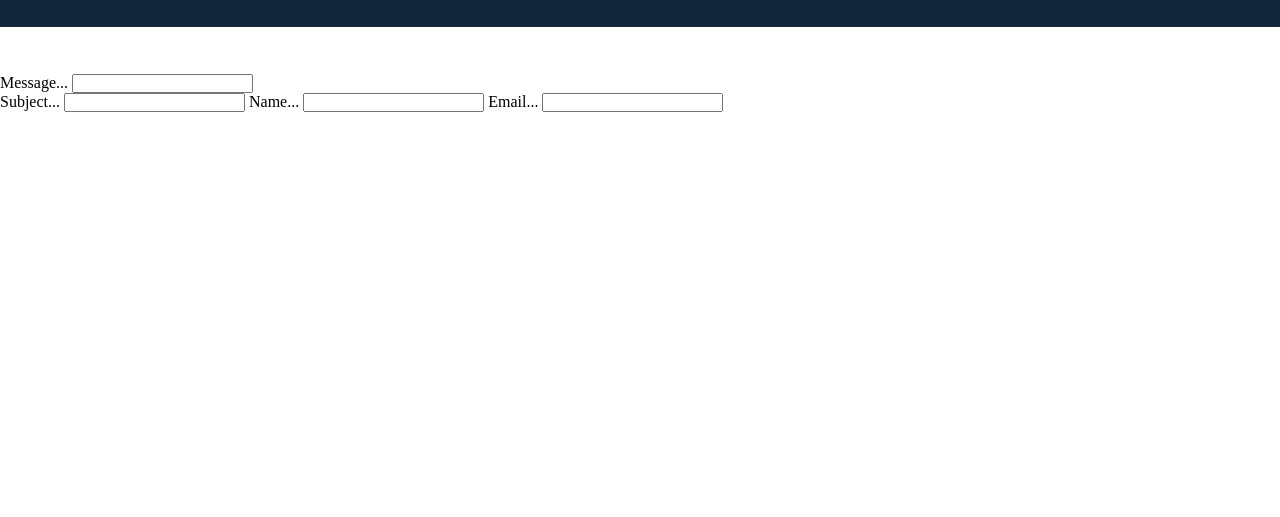
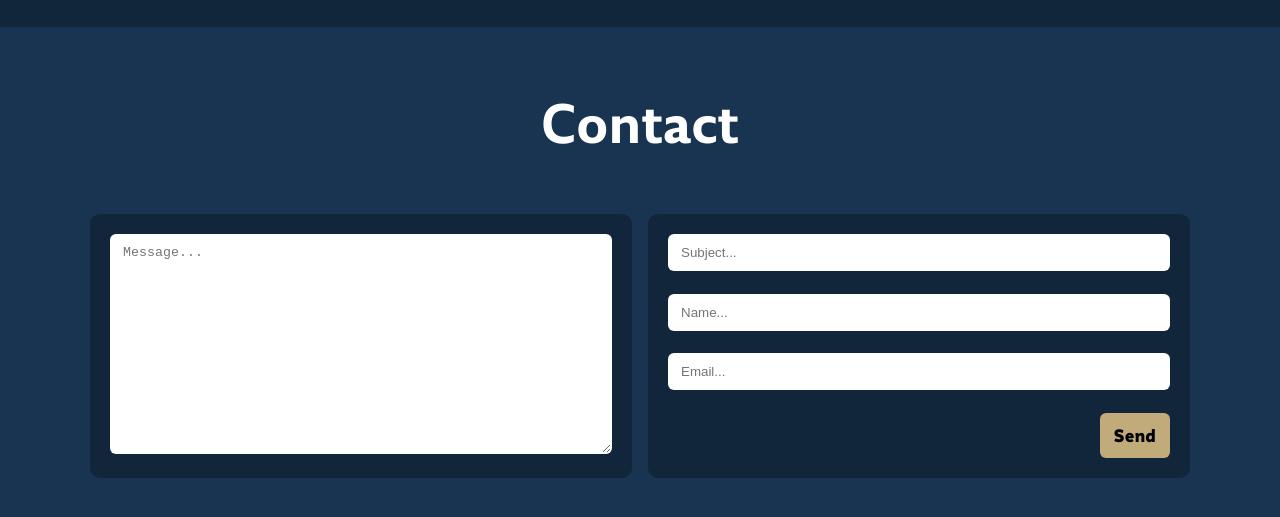
Before and after one commit to Billywebdev/Lab-1-HTML-CSS, a plain HTML site: page Contact.html in a window 1280 px wide. Shown: the part 183-700 px from the top of the page. Drawn offline with Linux system fonts and the light colour scheme.

Commit message:
Added CSS for Contact.html

```diff
--- /dev/null
+++ b/Contact.css
@@ -0,0 +1,140 @@
+/* Main contact page container: centered flex layout matching other pages */
+.contact-container {
+    display: flex;
+    flex-direction: column;
+    align-items: center;
+    background-color: #183450;
+    gap: 20px;
+    padding: 40px 5%;
+    min-height: calc(100vh - 200px);
+    width: 100%;
+    box-sizing: border-box;
+}
+
+/* Contact page title styling */
+.contact-title h1 {
+    font-size: 52px;
+    color: #ffffff;
+    margin: 0 0 10px 0;
+    padding: 20px;
+}
+
+/* Contact form: two-column flexbox layout with Message on left, inputs on right */
+.contact-form {
+    display: flex;
+    gap: 16px;
+    align-items: stretch;
+    width: 100%;
+    max-width: 1100px;
+    margin: 0 auto;
+    /* centers the whole form so the column seam is at page center */
+}
+
+/* Shared styling for both form columns: dark background with rounded corners */
+.contact-form .form-left,
+.contact-form .form-right {
+    background-color: #11263B;
+    border-radius: 10px;
+    padding: 20px;
+    box-sizing: border-box;
+}
+
+/* Left column: 50% width for message textarea */
+.contact-form .form-left {
+    flex: 1 1 50%;
+    min-width: 300px;
+}
+
+/* Right column: 50% width with vertical flex layout for stacked input fields */
+.contact-form .form-right {
+    flex: 1 1 50%;
+    min-width: 260px;
+    display: flex;
+    flex-direction: column;
+    gap: 0;
+    justify-content: space-between;
+}
+
+/* Label styling: screen-reader only (hidden visually) */
+.contact-form label {
+    display: block;
+    color: #dfeaf6;
+    font-weight: 600;
+    margin-bottom: 6px;
+}
+
+/* Input and textarea styling: consistent light background with subtle border */
+.contact-form input[type="text"],
+.contact-form input[type="email"],
+.contact-form textarea {
+    width: 100%;
+    padding: 10px 12px;
+    border-radius: 6px;
+    border: 1px solid rgba(255, 255, 255, 0.06);
+    background-color: white;
+    color: black;
+    box-sizing: border-box;
+}
+
+/* Textarea styling: resizable with minimum height */
+.contact-form textarea {
+    resize: vertical;
+    min-height: 220px;
+}
+
+/* Send button: positioned right with hover effect */
+.send-btn {
+    font-family: Synonym;
+    font-size: 18px;
+    font-weight: bold;
+    margin-left: auto;
+    padding: 10px 14px;
+    background-color: #c2ab7a;
+    color: black;
+    border: none;
+    border-radius: 6px;
+    cursor: pointer;
+}
+
+.send-btn:hover {
+    background-color: #d4c5a0;
+}
+
+/* Responsive: stack form on smaller screens */
+@media (max-width: 1000px) {
+    .contact-container {
+        padding-left: 5%;
+        padding-right: 5%;
+    }
+
+    .contact-form {
+        flex-direction: column;
+    }
+
+    .contact-form .form-left,
+    .contact-form .form-right {
+        width: 100%;
+    }
+
+    .contact-form .form-right {
+        gap: 12px;
+        justify-content: space-between;
+    }
+
+    .contact-form textarea {
+        min-height: 160px;
+    }
+}
+
+/* Visually hide labels but keep them accessible to screen readers */
+.sr-only {
+    position: absolute;
+    width: 1px;
+    height: 1px;
+    padding: 0;
+    margin: -1px;
+    overflow: hidden;
+    clip: rect(0, 0, 0, 0);
+    white-space: nowrap;
+    border: 0;
+}
--- a/Contact.html
+++ b/Contact.html
@@ -6,9 +6,11 @@
   <meta name="viewport" content="width=device-width, initial-scale=1.0" />
   <title>Billys Portfolio</title>
   <link rel="stylesheet" href="Header.css" />
+  <link rel="stylesheet" href="Contact.css" />
 </head>
 
 <body>
+  <!-- Navigation header with site logo and main menu -->
   <header>
     <nav class="navbar">
       <ul class="nav-left">
@@ -33,26 +35,30 @@
       </ul>
     </nav>
   </header>
+  <!-- Main content: two-column contact form with message on left and contact fields on right -->
   <main>
-    <div>
-      <section>
+    <div class="contact-container">
+      <!-- Page title -->
+      <section class="contact-title">
         <h1>Contact</h1>
       </section>
-    </div>
-    <div>
-      <form action="" method="post">
-        <section>
-          <label for="Message">Message...</label>
-          <input type="text" name="Message" id="Message" />
-        </section>
-        <section>
-          <label for="Subject">Subject...</label>
-          <input type="text" name="Subject" id="Subject" />
-          <label for="Name">Name...</label>
-          <input type="text" name="Name" id="Name" />
-          <label for="Email">Email...</label>
-          <input type="text" name="Email" id="Email" />
-        </section>
+      <!-- Contact form: two-column layout -->
+      <form class="contact-form" action="" method="post">
+        <!-- Left column: message textarea -->
+        <div class="form-left">
+          <label class="sr-only" for="Message">Message</label>
+          <textarea name="Message" id="Message" placeholder="Message..." rows="8"></textarea>
+        </div>
+        <!-- Right column: subject, name, email fields and send button -->
+        <div class="form-right">
+          <label class="sr-only" for="Subject">Subject</label>
+          <input type="text" name="Subject" id="Subject" placeholder="Subject..." />
+          <label class="sr-only" for="Name">Name</label>
+          <input type="text" name="Name" id="Name" placeholder="Name..." />
+          <label class="sr-only" for="Email">Email</label>
+          <input type="email" name="Email" id="Email" placeholder="Email..." />
+          <button type="submit" class="send-btn">Send</button>
+        </div>
       </form>
     </div>
   </main>
--- a/Header.css
+++ b/Header.css
@@ -21,6 +21,10 @@
     margin: 0;
     margin: 0;
     box-sizing: border-box;
+}
+
+body {
+    background-color: #183450;
 }
 
 /* Styles the heading text and adds a margin*/
--- a/Project.css
+++ b/Project.css
@@ -10,7 +10,7 @@
     flex-direction: column;
     align-items: center;
     background-color: #183450;
-    gap: 20px;
+    gap: 40px;
     padding: 40px 5%;
     min-height: calc(100vh - 200px);
 }
@@ -23,7 +23,7 @@
     border-radius: 10px;
     padding: 0;
     display: flex;
-    gap: 22px;
+    gap: 20px;
     align-items: flex-start;
 }
 
```
Also changed, not shown: Gallery.html (+19 -0 lines), Index.css (+12 -15 lines), Projects.html (+4 -4 lines), index.html (+2 -0 lines), 1 other file.
